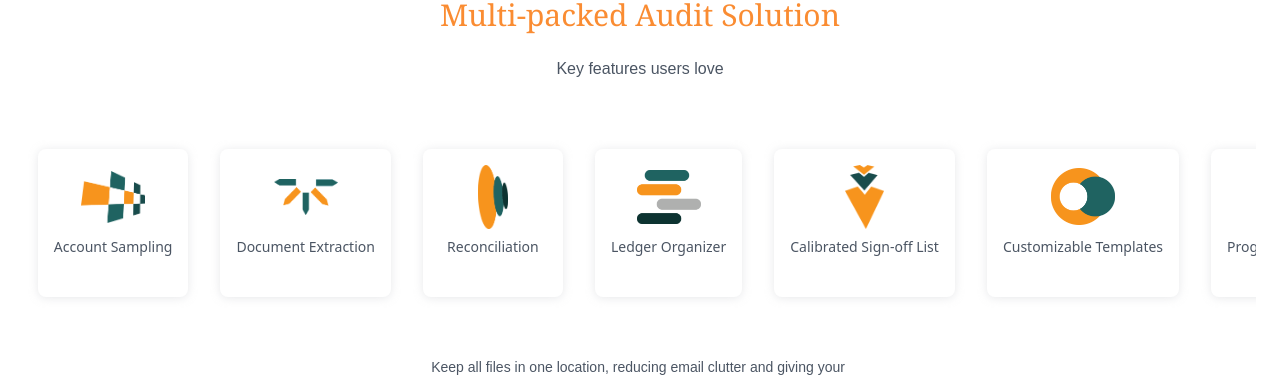
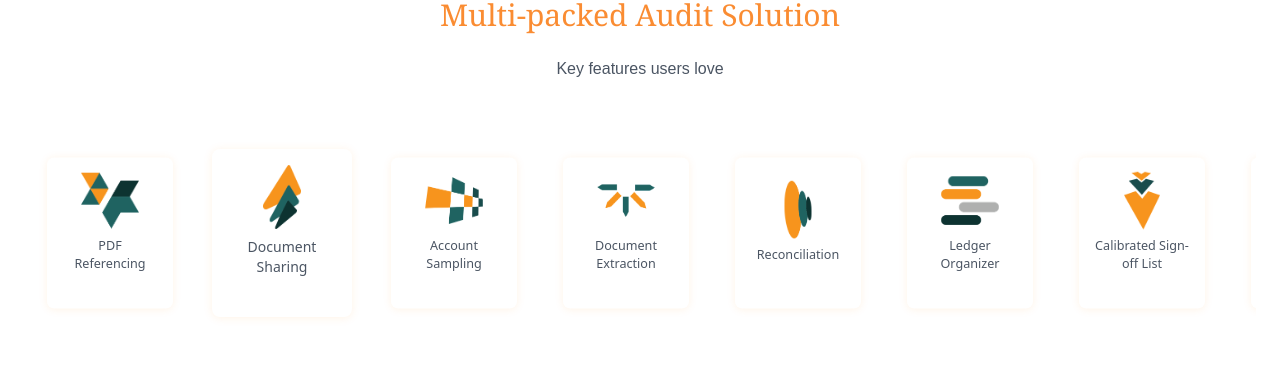
Before and after one commit to NousInfotech/sheetsway, a Next.js app: page / in a window 1280 px wide. Shown: the part 5306-5685 px from the top of the page. Built offline with nearby package versions, Linux system fonts and the light colour scheme.

Commit message:
removed the cn

```diff
--- a/src/Components/UI/Footer.jsx
+++ b/src/Components/UI/Footer.jsx
@@ -1,55 +1,46 @@
 
 import * as React from "react";
-import { cn } from "@/utils/helper";
 import Logo from "@/app/_components/Logo";
 
-function Footer({ className, ...props }) {
+function Footer({ className = "", ...props }) {
   return (
     <div
       data-slot="footer"
-      className={cn("bg-background text-foreground pt-12 pb-4", className)}
+      className={`bg-background text-foreground pt-12 pb-4 ${className}`}
       {...props}
     />
   );
 }
 
-function FooterContent({ className, ...props }) {
+function FooterContent({ className = "", ...props }) {
   return (
     <div
       data-slot="footer-content"
-      className={cn(
-        "grid grid-cols-2 gap-8 sm:grid-cols-3 md:grid-cols-4 lg:grid-cols-5",
-        className,
-      )}
+      className={`grid grid-cols-2 gap-8 sm:grid-cols-3 md:grid-cols-4 lg:grid-cols-5 ${className}`}
       {...props}
     />
   );
 }
 
-function FooterColumn({ className, ...props }) {
+function FooterColumn({ className = "", ...props }) {
   return (
     <div
       data-slot="footer-column"
-      className={cn("flex flex-col gap-4", className)}
+      className={`flex flex-col gap-4 ${className}`}
       {...props}
     />
   );
 }
 
-function FooterBottom({ className, ...props }) {
+function FooterBottom({ className = "", ...props }) {
   return (
     <div
       data-slot="footer-bottom"
-      className={cn(
-        "border-border dark:border-border/15 text-muted-foreground mt-8 flex flex-col items-center justify-between gap-4 border-t pt-4 text-xs sm:flex-row",
-        className,
-      )}
+      className={`border-border dark:border-border/15 text-muted-foreground mt-8 flex flex-col items-center justify-between gap-4 border-t pt-4 text-xs sm:flex-row ${className}`}
       {...props}
     />
   );
 }
-
-export { Footer, FooterColumn, FooterBottom, FooterContent };
 
 
 const footerLinks = [
--- a/src/app/_components/main/AuditSolution.jsx
+++ b/src/app/_components/main/AuditSolution.jsx
@@ -8,46 +8,58 @@ import { AnimatePresence, motion, useAnimation } from "framer-motion";
 import Image from "next/image";
 import { useEffect, useRef } from "react";
 
-const ScrollableFeatures = () => {
-  const animationControls = useAnimation();
+const ScrollableFeatures = ({ setCurrFeature, currFeature }) => {
   const scrollRef = useRef(null);
+  const dragRef = useRef(null);
 
-  const SCROLL_SPEED = 50; // lower = faster
+  useEffect(() => {
+    if (scrollRef.current && dragRef.current) {
+      const container = scrollRef.current;
+      const activeButton = dragRef.current.children[currFeature];
 
-  // Start marquee-like animation
-  useEffect(() => {
-    const startAnimation = async () => {
-      const container = scrollRef.current;
-      if (!container) return;
+      if (activeButton) {
+        const containerWidth = container.offsetWidth;
+        const activeButtonWidth = activeButton.offsetWidth;
+        const activeButtonLeft = activeButton.offsetLeft;
 
-      const totalWidth = container.scrollWidth / 2;
+        const scrollLeft =
+          activeButtonLeft - containerWidth / 2 + activeButtonWidth / 2;
 
-      await animationControls.start({
-        x: [-0, -totalWidth],
-        transition: {
-          ease: "linear",
-          duration: totalWidth / SCROLL_SPEED,
-          repeat: Infinity,
-        },
+        container.scrollTo({
+          left: scrollLeft,
+          behavior: "smooth",
         });
-    };
-
-    startAnimation();
-  }, []);
-
+      }
+    }
+  }, [currFeature]);
 
   return (
-    <div className="relative overflow-hidden w-full sm:mt-12 mt-6">
+    <div className="relative sm:mt-12 mt-6">
+      <div ref={scrollRef} className="overflow-x-auto px-4 custom-scrollbar-color">
         <motion.div
-        ref={scrollRef}
-        className="flex gap-8 w-max"
-        animate={animationControls}
+          ref={dragRef}
+          className="flex gap-8 cursor-grab active:cursor-grabbing"
+          drag="x"
+          dragConstraints={{
+            left:
+              -(
+                dragRef.current?.scrollWidth - scrollRef.current?.offsetWidth
+              ) || 0,
+            right: 0,
+          }}
+          whileTap={{ cursor: "grabbing" }}
+          initial={{ opacity: 0, y: 50 }}
+          whileInView={{ opacity: 1, y: 0 }}
+          viewport={{ once: true, amount: 0.2 }}
+          transition={{ duration: 0.8 }}
         >
-        {/* Duplicate features to create infinite effect */}
-        {[...features, ...features].map((feature, index) => (
-          <div
+          {features.map((feature, index) => (
+            <motion.div
               key={index}
-            className="flex flex-col items-center justify-center bg-white sm:p-4 my-5 p-2 rounded-lg shadow-[0px_1px_10px_rgba(197,200,205,0.41)] min-w-[100px] sm:min-w-[140px]"
+              className={`flex flex-col items-center justify-center bg-white sm:p-4 my-5 p-2 rounded-lg shadow-[0px_1px_10px_rgba(255,140,0,0.1)] min-w-[100px] sm:min-w-[140px] transition-transform ${index === currFeature ? "scale-100" : "scale-90"
+                }`}
+              whileHover={{ scale: 0.9 }}
+              onClick={() => setCurrFeature(index)}
             >
               <img
                 src={feature.icon}
@@ -57,9 +69,10 @@ const ScrollableFeatures = () => {
               <p className="sm:text-sm text-[10px] font-sans font-medium text-gray-600 text-center mb-6">
                 {feature.label}
               </p>
-          </div>
+            </motion.div>
           ))}
         </motion.div>
+      </div>
     </div>
   );
 };
--- a/src/app/globals.css
+++ b/src/app/globals.css
@@ -33,3 +33,17 @@ body {
 .section-spacing {
   @apply py-10 my-10
 }
+
+/* Custom custom scrollbar-color */
+.custom-scrollbar-color::-webkit-scrollbar {
+  height: 5px;
+}
+
+.custom-scrollbar-color::-webkit-scrollbar-track {
+  background: #f8f8f8;
+}
+
+.custom-scrollbar-color::-webkit-scrollbar-thumb {
+  background-color: #fa8c32; /* Orange */
+  border-radius: 8px;
+}
```
Also changed, not shown: src/Components/UI/Navbar.jsx (+32 -53 lines). Lines whose indentation alone changed are shown as unchanged.
